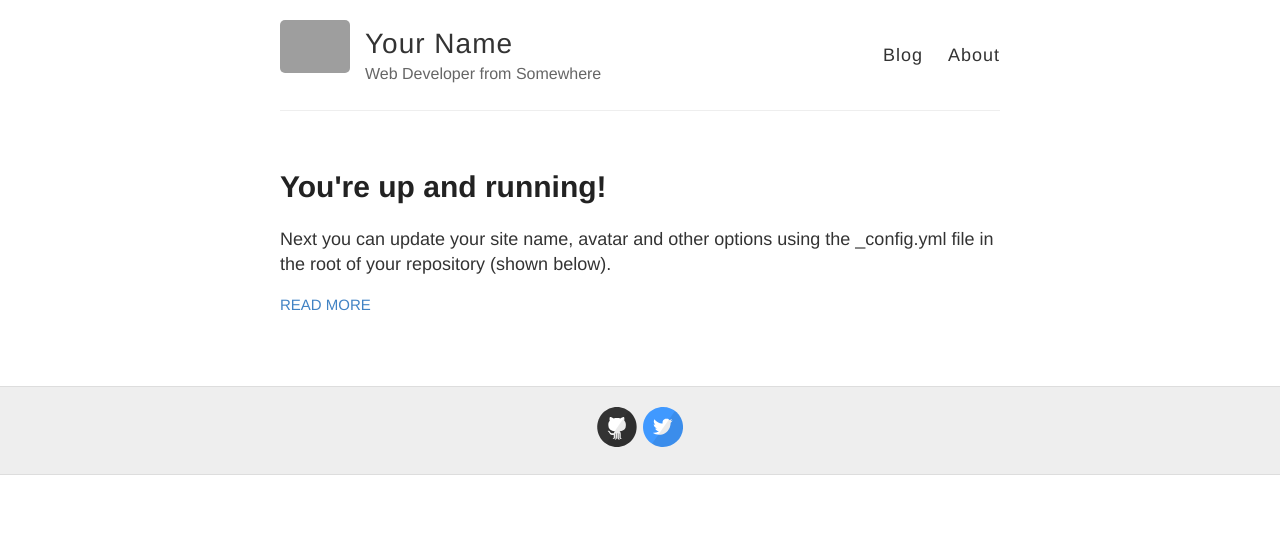
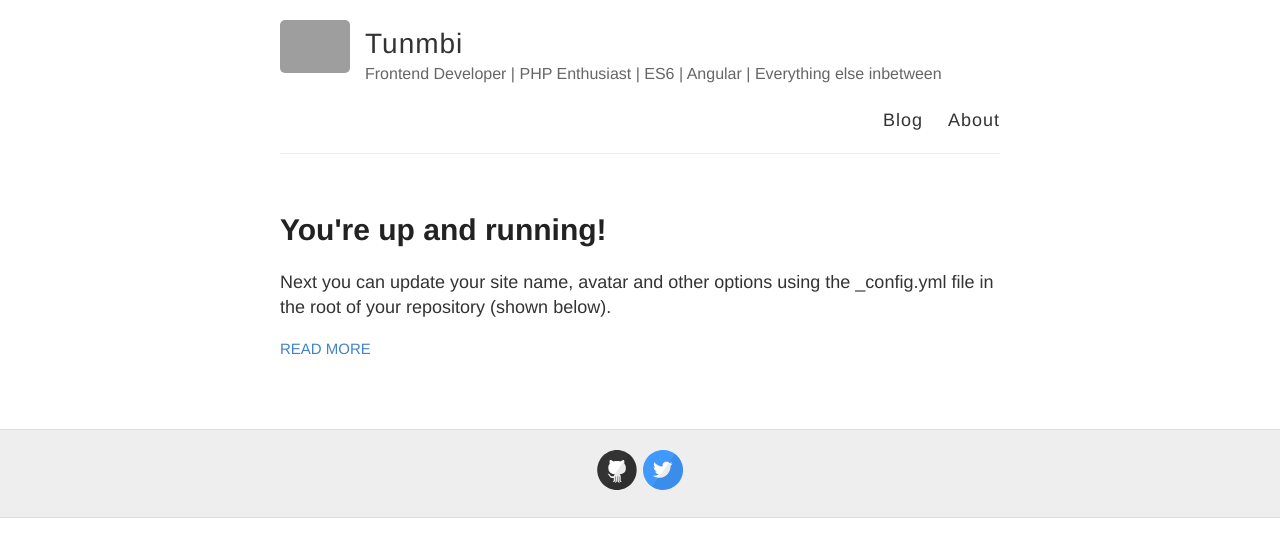
Before and after one commit to hellotunmbi/hellotunmbi.github.io, a Jekyll site: the page built from index.html, in a window 1280 px wide. Shown: the top 557 px of the page. Built offline with Jekyll 4.4.1, drawn with Linux system fonts in a browser that asks for light colours; grey boxes are pictures that could not be loaded.

Commit message:
edited config

```diff
--- a/_config.yml
+++ b/_config.yml
@@ -3,10 +3,10 @@
 #
 
 # Name of your site (displayed in the header)
-name: Your Name
+name: Tunmbi
 
 # Short bio or description (displayed in the header)
-description: Web Developer from Somewhere
+description: Frontend Developer | PHP Enthusiast | ES6 | Angular | Everything else inbetween
 
 # URL of your avatar or profile pic (you could use your GitHub profile pic)
 avatar: https://raw.githubusercontent.com/barryclark/jekyll-now/master/images/jekyll-logo.png
@@ -21,12 +21,12 @@ footer-links:
   email:
   facebook:
   flickr:
-  github: barryclark/jekyll-now
+  github: hellotunmbi
   instagram:
   linkedin:
   pinterest:
   rss: # just type anything here for a working RSS icon
-  twitter: jekyllrb
+  twitter: hellotunmbi
   stackoverflow: # your stackoverflow profile, e.g. "users/50476/bart-kiers"
   youtube: # channel/<your_long_string> or user/<user-name>
   googleplus: # anything in your profile username that comes after plus.google.com/
```
